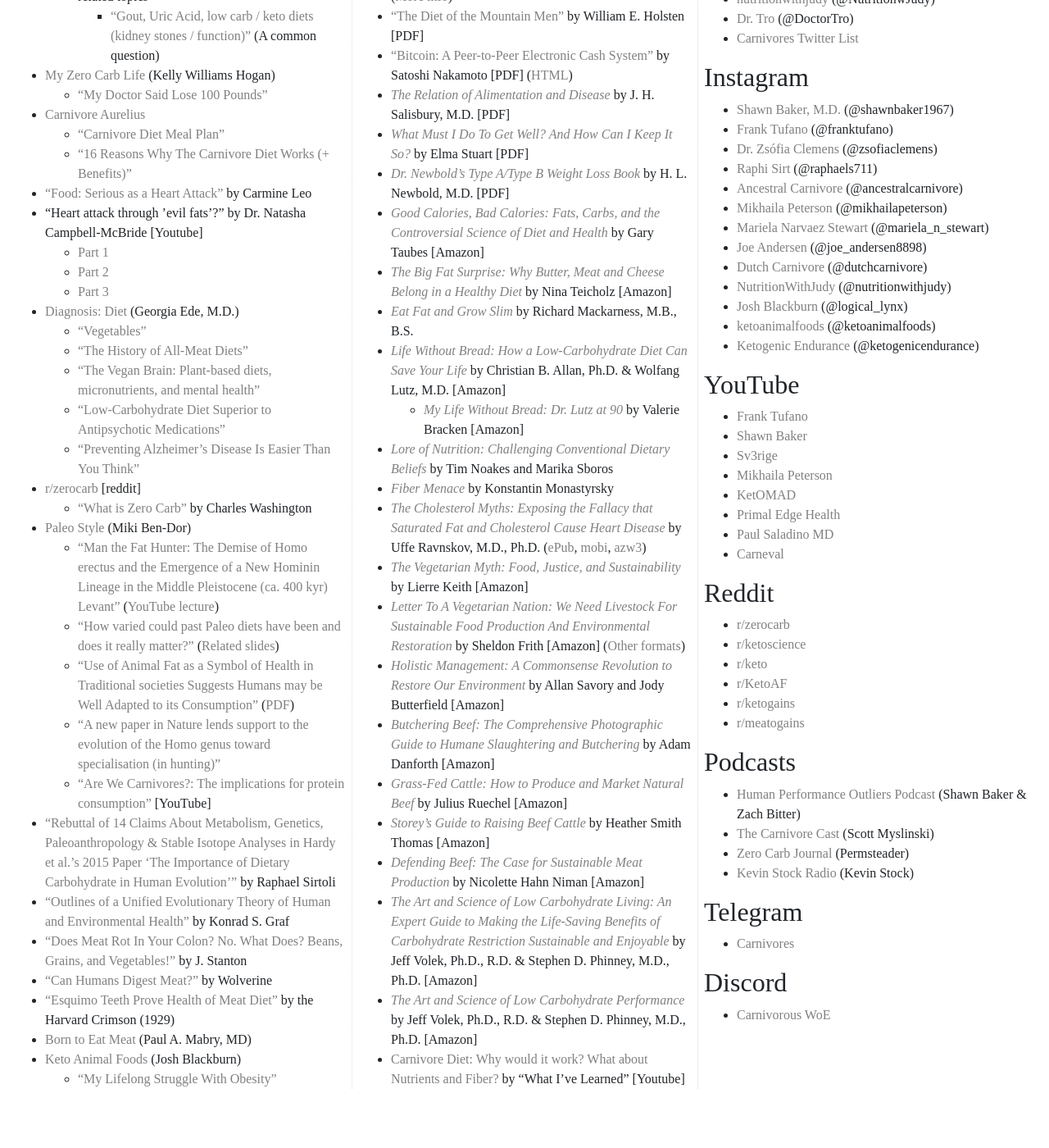
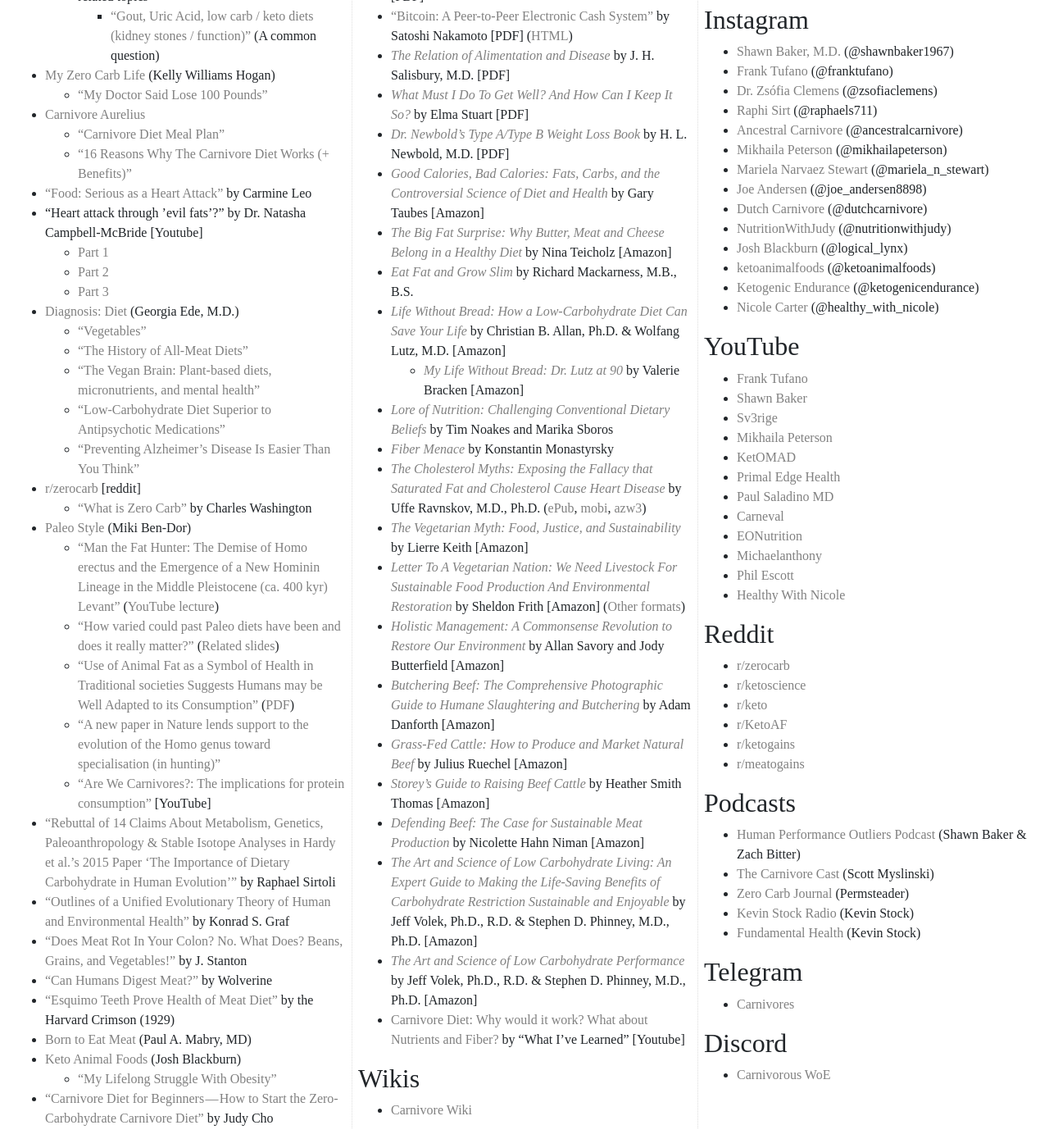
Before and after one commit to bitstein/justmeat.co, a Jekyll site: the page built from index.md, in a window 1280 px wide and 1400 px high, scrolled down 1248 px. Shown: the whole window at 82% size. Built offline with Jekyll 4.4.1, drawn with Linux system fonts in a browser that asks for light colours; nearby versions of some CDN libraries; some web fonts are replaced; before the commit the page ends 2600 px from its top, so only the background shows below that.

Commit message:
more carnivores!

```diff
--- a/index.md
+++ b/index.md
@@ -178,6 +178,7 @@
 * [Josh Blackburn](https://www.instagram.com/logical_lynx/) (@logical_lynx)
 * [ketoanimalfoods](https://www.instagram.com/ketoanimalfoods/) (@ketoanimalfoods)
 * [Ketogenic Endurance](https://www.instagram.com/ketogenicendurance/) (@ketogenicendurance)
+* [Nicole Carter](https://www.instagram.com/healthy_with_nicole/) (@healthy_with_nicole)
 
 ## YouTube
 
@@ -189,6 +190,10 @@
 * [Primal Edge Health](https://www.youtube.com/user/PrimalEdgeHealth)
 * [Paul Saladino MD](https://www.youtube.com/channel/UCgBg0LcHfnJDPmFTTf677Pw/)
 * [Carneval](https://www.youtube.com/channel/UCngtlLz7xTfiEAsDU-HrnBg/)
+* [EONutrition](https://www.youtube.com/channel/UCFqXidfUsI0vm73xsBMIQdQ/)
+* [Michaelanthony](https://www.youtube.com/channel/UCf6KKvTXvVzKru76pNbABhA)
+* [Phil Escott](https://www.youtube.com/channel/UCcHEYrfmQH-5RxiFL5RD08g/)
+* [Healthy With Nicole](https://www.youtube.com/channel/UCmvpZgcp7SPR1VRz1NV5wKQ/)
 
 ## Reddit
 
@@ -205,6 +210,7 @@
 * [The Carnivore Cast](https://www.carnivorecast.com/) (Scott Myslinski)
 * [Zero Carb Journal](http://www.permanenthomestead.com/category/zero-carb-journal/) (Permsteader)
 * [Kevin Stock Radio](https://www.kevinstock.io/podcast/) (Kevin Stock)
+* [Fundamental Health](https://www.paulsaladinomd.com/podcast) (Kevin Stock)
 
 ## Telegram
 
```
